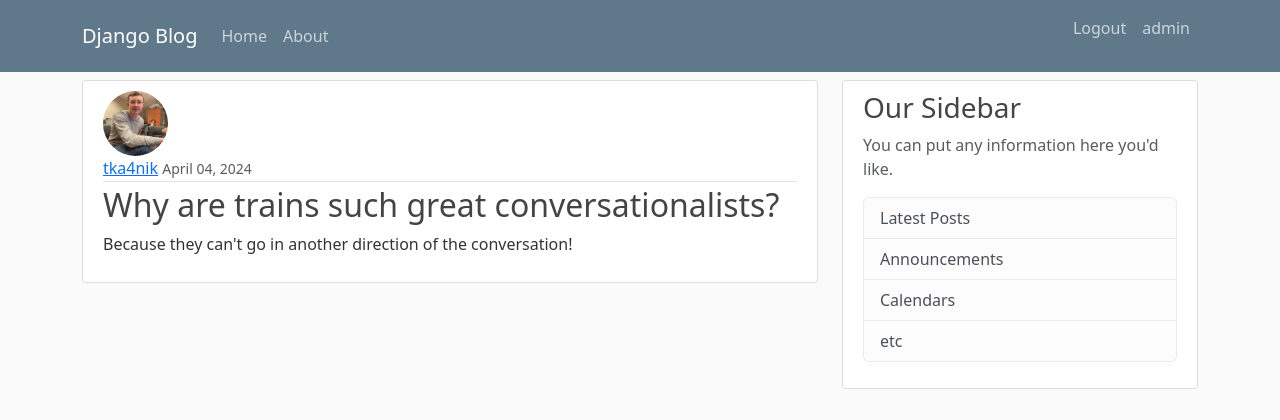
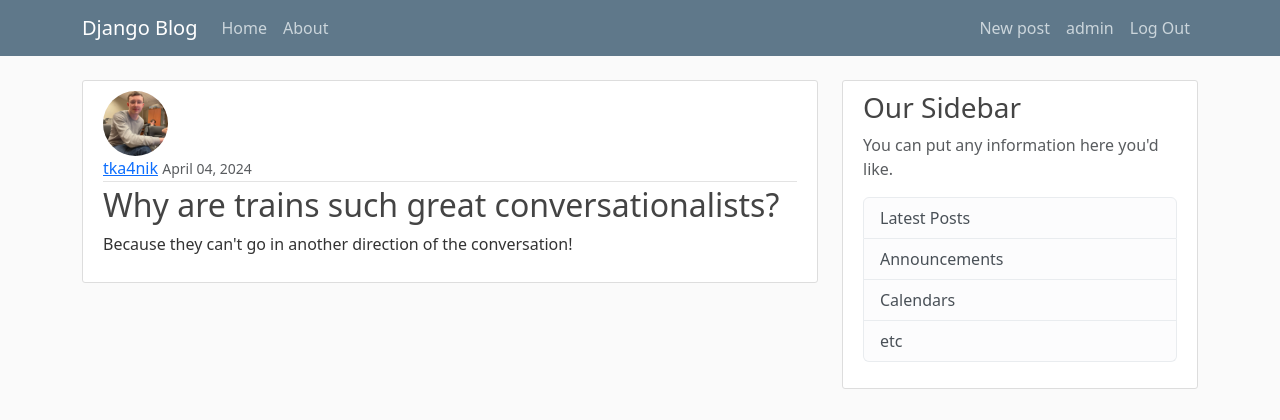
Before and after one commit to kudrmax/blog-django, a Django app: page /post/4/ in a window 1280 px wide. Shown: the top 420 px of the page. Run offline with Django 5.2, Linux system fonts and the light colour scheme; a user stored in the database is signed in; data comes from the database, SQL or seed files in the repository; both versions use the stored data as it was after the commit.

Commit message:
Added buttons to navigation bar

```diff
--- a/blog/templates/blog/base.html
+++ b/blog/templates/blog/base.html
@@ -38,14 +38,15 @@
 <!--                </div>-->
                 <div class="navbar-nav ms-auto">
                     {% if user.is_authenticated %}
-                    <form action="{% url 'logout' %}" method="POST">
-                        {% csrf_token %}
-                        <button class="nav-item nav-link">Logout</button>
-                    </form>
-                    <a class="nav-item nav-link" href="{% url 'profile' %}">{{user.username}}</a>
+                        <a class="nav-item nav-link" href="{% url 'post-create' %}">New post</a>
+                        <a class="nav-item nav-link" href="{% url 'profile' %}">{{user.username}}</a>
+                        <form action="{% url 'logout' %}" method="POST" style="margin-bottom: 0;">
+                            {% csrf_token %}
+                            <button class="nav-link">Log Out</button>
+                        </form>
                     {% else %}
-                    <a class="nav-item nav-link" href="{% url 'login' %}">Login</a>
-                    <a class="nav-item nav-link" href="{% url 'register' %}">Register</a>
+                        <a class="nav-item nav-link" href="{% url 'register' %}">Register</a>
+                        <a class="nav-item nav-link" href="{% url 'login' %}">Log In</a>
                     {% endif %}
                 </div>
             </div>
--- a/blog/templates/blog/post_confirm_delete.html
+++ b/blog/templates/blog/post_confirm_delete.html
@@ -5,7 +5,7 @@
         {% csrf_token %}
         <fieldset class="form-group">
             <legend class="border-bottom mb-4">Delete post</legend>
-          <h2>Are you sure you want to delete the post {{ object.title }}</h2>
+          <h2>Are you sure you want to delete the post "{{ object.title }}"</h2>
         </fieldset>
         <div class="form-group">
             <button class="btn btn-outline-danger" type="submit">Yes, delete</button>
--- a/blog/templates/blog/post_detail.html
+++ b/blog/templates/blog/post_detail.html
@@ -8,6 +8,10 @@
         <div class="article-metadata">
             <a class="mr-2" href="#">{{ object.author }}</a>
             <small class="text-muted">{{ object.date_posted|date:"F d, Y" }}</small>
+            {% if object.author == user %}
+                <a class = "btn btn-secondary btn-sm mt-1 mb-1" href="{% url 'post-update' object.id %}">Edit</a>
+                <a class = "btn btn-danger btn-sm mt-1 mb-1" href="{% url 'post-delete' object.id %}">Delete</a>
+            {% endif %}
         </div>
         <h2 class="article-title">{{ object.title }}</h2>
         <p class="article-content">{{ object.content }}</p>
--- a/users/templates/users/register.html
+++ b/users/templates/users/register.html
@@ -15,7 +15,7 @@
     </form>
     <div class="border-top pt-3">
         <small class="text-muted">
-            Already have an account? <a class="ml-2" href="{% url 'login' %}">Log IN</a>
+            Already have an account? <a class="ml-2" href="{% url 'login' %}">Log In</a>
         </small>
     </div>
 </div>
```
Also changed, not shown: db.sqlite3.
